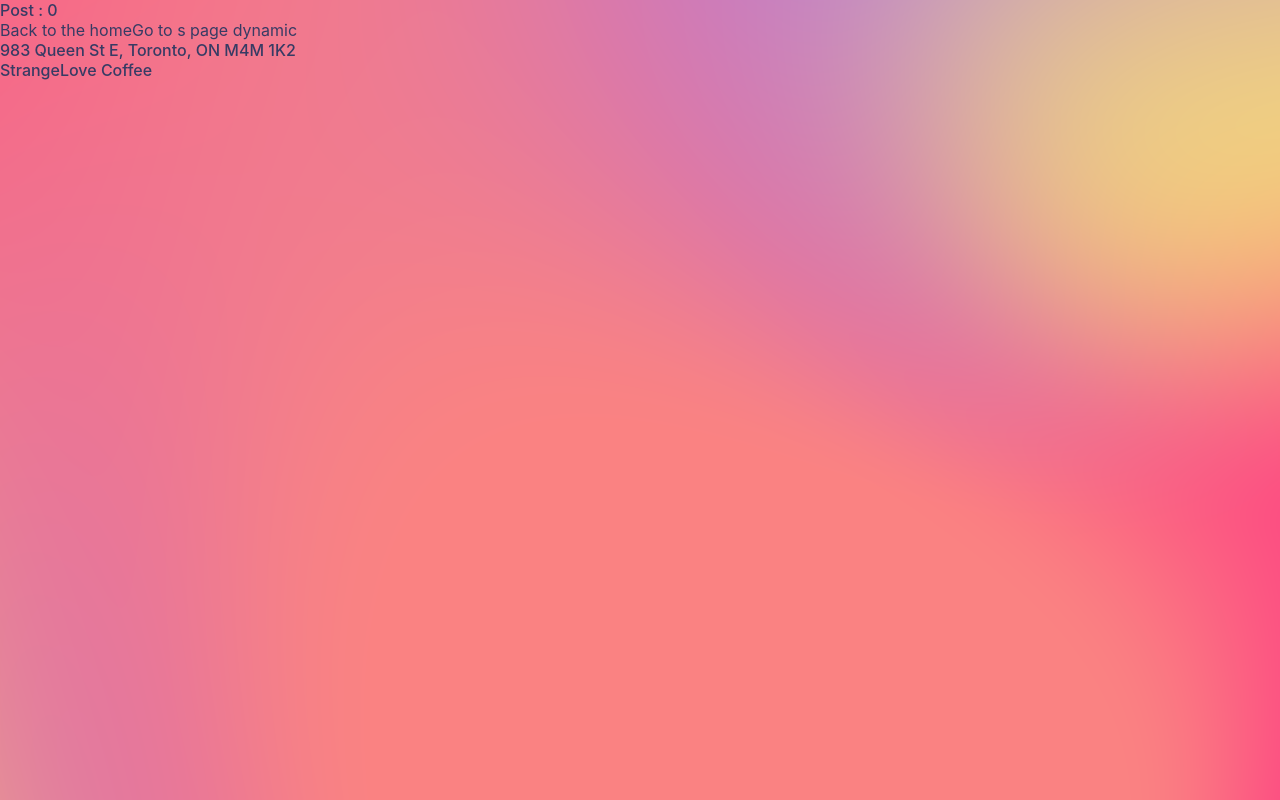
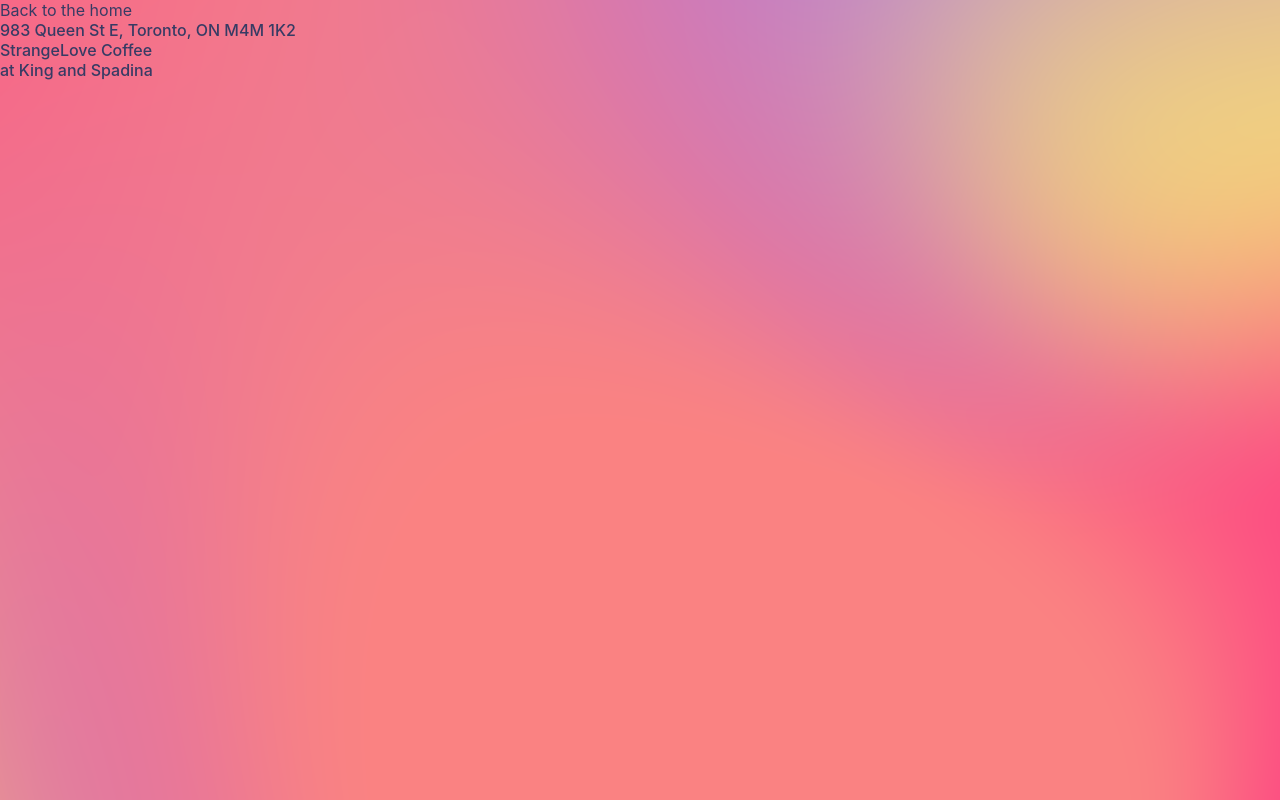
Before and after one commit to ajaysumfactor/Next-js, a Next.js app in the folder discover-coffee-stores/: page /coffee-store/0 in a window 1280 px wide. Built offline with nearby package versions, Linux system fonts and the light colour scheme.

Commit message:
7/85 refactor coffee store page

```diff
--- a/discover-coffee-stores/pages/coffee-store/[id].js
+++ b/discover-coffee-stores/pages/coffee-store/[id].js
@@ -1,4 +1,5 @@
 import Link from 'next/link';
+import Head from 'next/head';
 import { useRouter } from 'next/router';
 import coffeeStoreData from '../../data/coffee-stores.json';
 
@@ -16,11 +17,15 @@
 
 
 export function getStaticPaths() {
+    const paths=coffeeStoreData.map(CoffeeStore=>{
+        return {
+            params : {
+                id: CoffeeStore.id.toString(),
+            },
+        };
+    });
     return {
-        paths: [
-            { params: { id: '0' } },
-            { params: { id: '1' } }
-        ],
+        paths,
         fallback : true,
     };
 }
@@ -38,18 +43,22 @@
     if(route.isFallback){
         return <div>Loading...</div>
     }
+
+    const {address,name,neighbourhood}=props.CoffeeStore;
+
     console.log("props",props);
     // return <div>Coffee store page</div>
     return <div>
-        <p>Post : {route.query.id}</p>
-        <Link href="/">
+        <Head>
+            <title>{name}</title>
+        </Head>
+         <Link href="/">
             Back to the home
         </Link>
-        <Link href="/coffee-store/dynamic">
-            Go to s page dynamic
-        </Link>
-        <p>{props.CoffeeStore.address}</p>
-        <p>{props.CoffeeStore.name}</p>
+
+        <p>{address}</p>
+        <p>{name}</p>
+        <p>{neighbourhood}</p>
 
     </div>
 }
```
